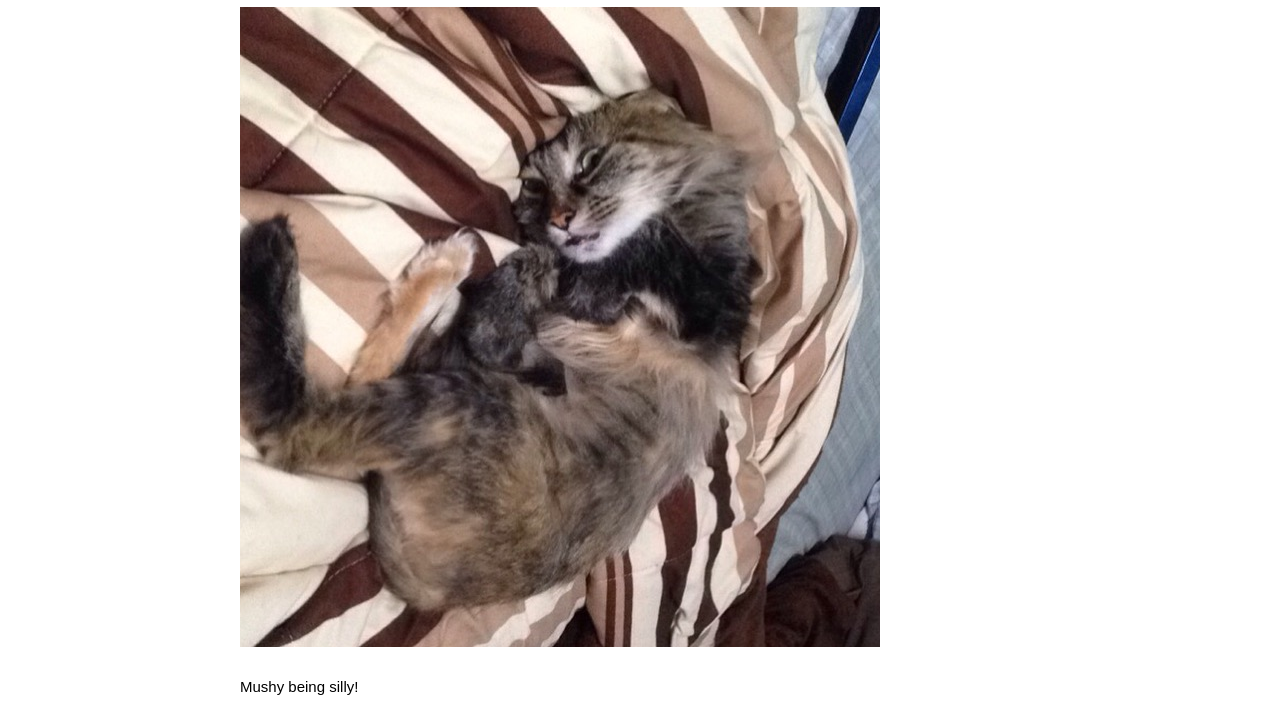
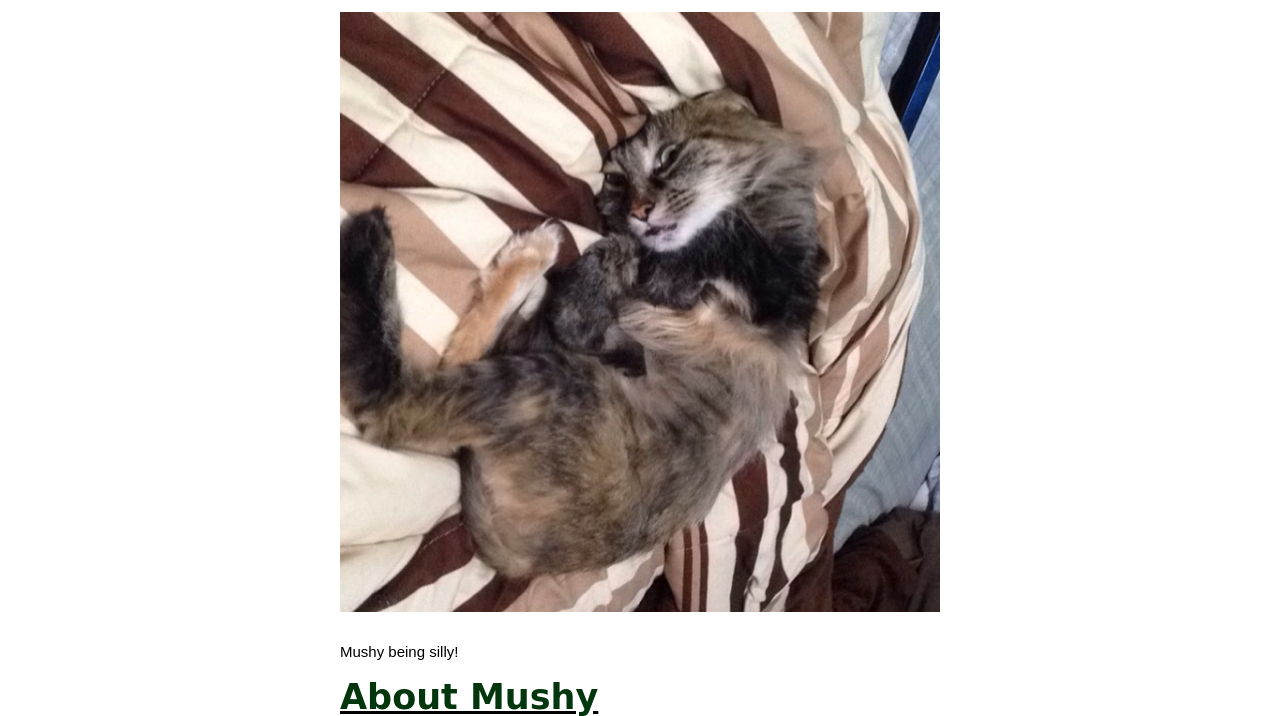
Before and after one commit to goobees/cartoon-hero, a plain HTML site: page index.html in a window 1280 px wide. Shown: the part 625-1341 px from the top of the page. Drawn offline with Linux system fonts and the light colour scheme; a web font is replaced by a local one.

Commit message:
Updated some margins added comments

```diff
--- a/css/mushy.css
+++ b/css/mushy.css
@@ -1,5 +1,5 @@
 body{
-    margin: 0px;
+    margin: 5px;
     font-family: fantasy;
     font-size: 15px;
     line-height: 30px;
@@ -15,6 +15,10 @@ h1,h2{
     font-size: 45px;
     text-decoration-line: underline; text-decoration-color: rgb(0, 0, 0);
 }
+
+/* header styles */
+/* this is how to write a comment in CSS */
+
 header h1{
     color: brown;
     }
@@ -24,7 +28,7 @@ header img{
     border: 9px solid rgb(0, 0, 0);
 }
 main{
-    max-width: 800px;
+    max-width: 600px;
     margin: 0 auto;
     padding: 20px 20px 20px 20px;
 }
```
